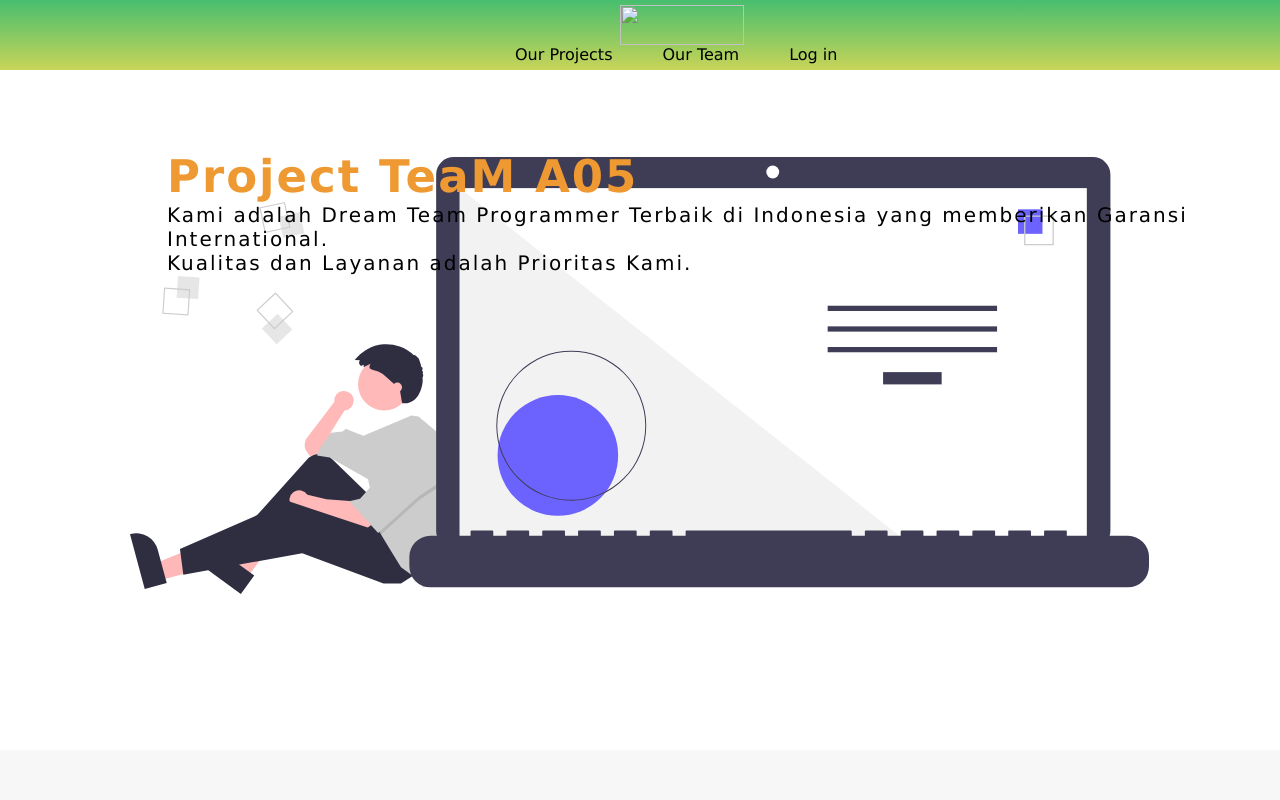
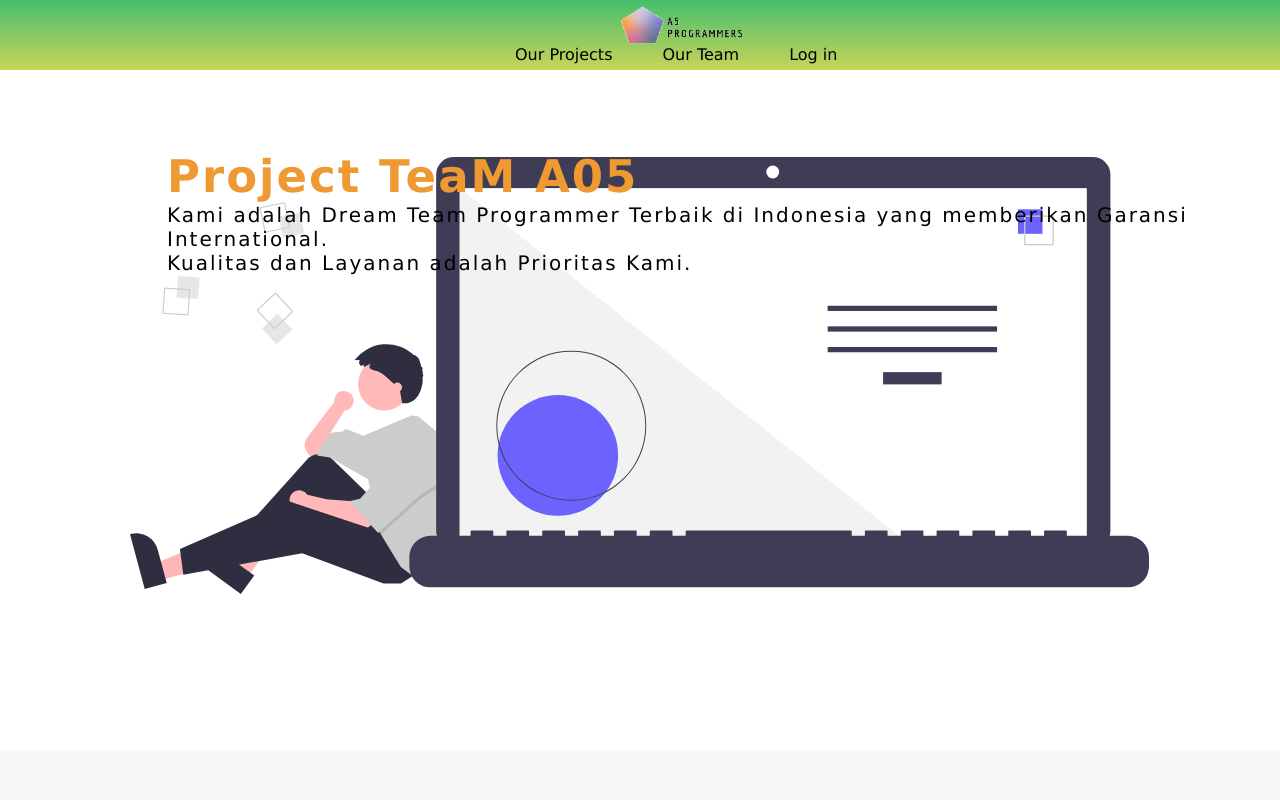
Before and after one commit to a5progammers/a5progammers.github.io, a plain HTML site: page index.html in a window 1280 px wide. Shown: the top 800 px of the page. Drawn offline with Linux system fonts and the light colour scheme; files whose address does not match are found by name.

Commit message:
Update index.html

```diff
--- a/index.html
+++ b/index.html
@@ -5,7 +5,7 @@
     <meta http-equiv="X-UA-Compatible" content="IE=edge">
     <meta name="viewport" content="width=device-width, initial-scale=1.0">
     <title>Project Team A05</title>
-    <link rel="icon" href="assets/icon_title.png" type = "image/x-icon">
+    <link rel="icon" href="icon_title.png" type = "image/x-icon">
     <link rel="stylesheet" href="stylesheet.css">
     <link rel="stylesheet" href="responsive.css">
     <link rel="stylesheet" href="//maxcdn.bootstrapcdn.com/font-awesome/4.5.0/css/font-awesome.min.css">
@@ -14,7 +14,7 @@
     <header>
       <div class="container">
         <div class="header-left">
-          <img class="logo" src="assets/A5_Programmers.png">
+          <img class="logo" src="A5_Programmers.png">
         </div>
         <span class="fa fa-bars menu-icon"></span>
         <div class="header-right">
```
